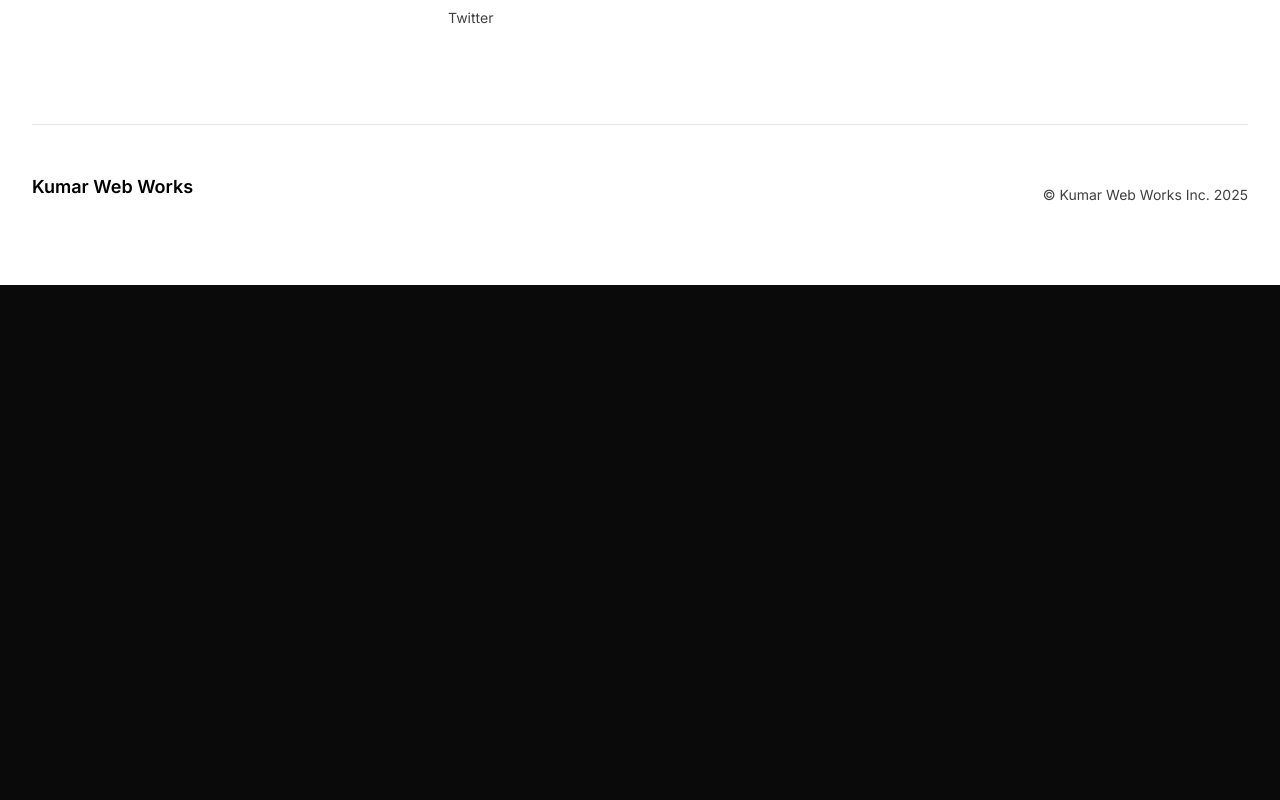
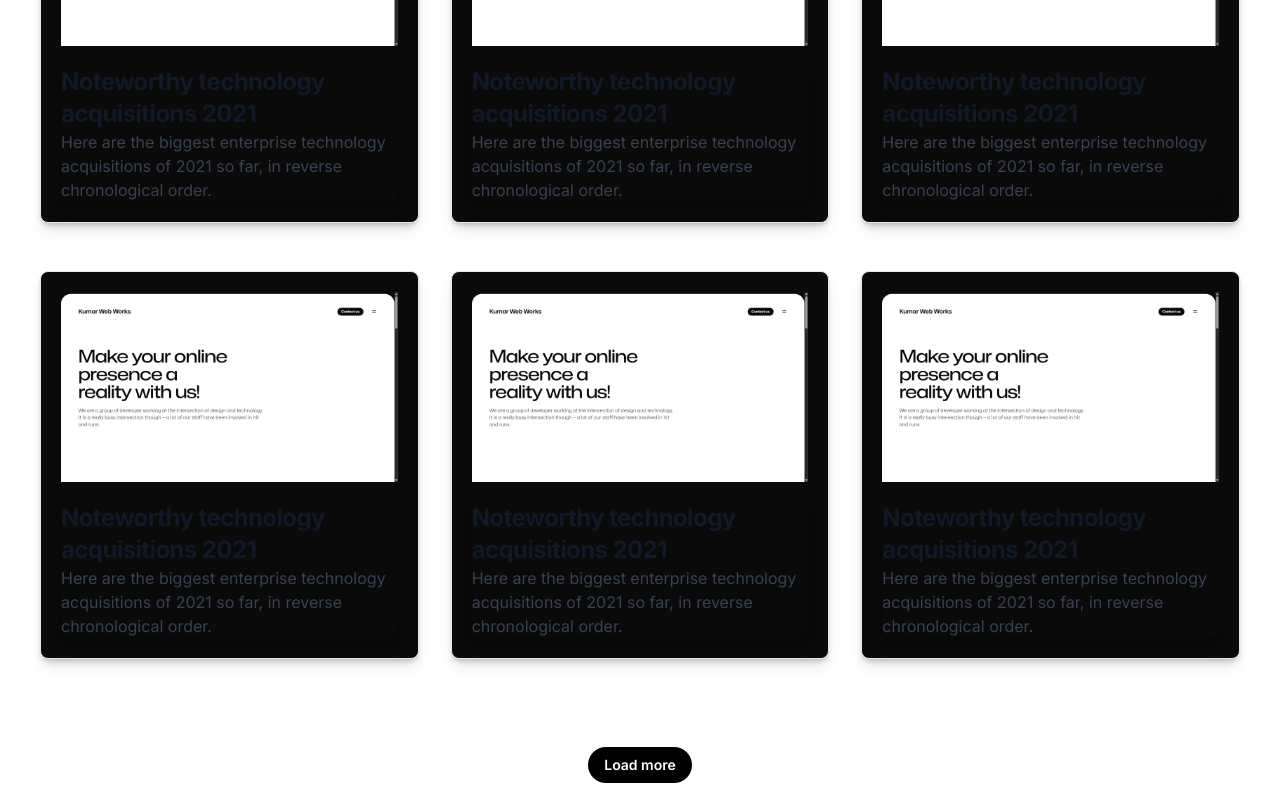
Before and after one commit to KumarWebWorks/KumarWebWorks-Agency, a Next.js app: page /blog in a window 1280 px wide. Shown: the part 780-1580 px from the top of the page. Before the commit the page ends 1065 px from the top, so only its background shows below. Built offline with nearby package versions, Linux system fonts and the light colour scheme.

Commit message:
blog card is created

```diff
--- a/next.config.js
+++ b/next.config.js
@@ -1,6 +1,8 @@
-const withFlowbiteReact = require("flowbite-react/plugin/nextjs");
+/** @type {import('next').NextConfig} */
+const nextConfig = {
+  experimental: {
+    appDir: true, // ✅ valid
+  },
+}
 
-/** @type {import('next').NextConfig} */
-const nextConfig = {}
-
-module.exports = withFlowbiteReact(nextConfig)
+module.exports = nextConfig;
--- a/src/app/blog/page.jsx
+++ b/src/app/blog/page.jsx
@@ -1,6 +1,13 @@
 
+import BlogCard from "@/components/BlogCard";
+
+import Container from "@/components/Container";
+import FadeIn from "@/components/FadeIn";
 import Meta from "@/components/Meta";
 import PageIntro from "@/components/PageIntro";
+import React from "react";
+import clsx from "clsx";
+
 
 
 export const metadata = {
@@ -15,6 +22,8 @@ export const metadata = {
 
 
 const BlogPage = () => {
+
+
 
   return (
     <>
@@ -33,6 +42,38 @@ const BlogPage = () => {
           finds new ways to re-purpose old CSS tricks articles.
         </p>
       </PageIntro>
+
+      <Container
+       className={clsx("mt-24 sm:mt-32 lg:mt-40",  "text-left")}
+      >
+        <FadeIn>
+
+
+
+          <div className="mt-24 grid grid-cols-1 sm:grid-cols-2 lg:grid-cols-3 lg:gap-y-12 md:gap-y-8  lg:gap-x-8 md:gap-x-6 gap-8 p-2">
+
+
+
+             <BlogCard />
+            <BlogCard />
+            <BlogCard />
+              <BlogCard />
+            <BlogCard />
+            <BlogCard />
+          </div>
+
+          <div className="mt-20  flex justify-center">
+            <a
+              href="#"
+              className="inline-flex items-center rounded-full bg-black px-4 py-2 text-sm font-semibold text-white hover:bg-gray-800"
+            >
+              Load more
+            </a>
+            </div>
+
+        </FadeIn>
+      </Container>
+
     </>
   );
 };
--- a/src/app/layout.jsx
+++ b/src/app/layout.jsx
@@ -9,6 +9,7 @@ const inter = Inter({ subsets: ["latin"] });
 
 export default function Root({ children }) {
   return (
+
     <html
       lang="en"
       className="h-full bg-neutral-950 text-base antialiased text-neutral-100"
@@ -23,8 +24,10 @@ export default function Root({ children }) {
         <link rel="icon" href="/favicon.ico" />
       </Head>
       <body className={`${inter.className} flex min-h-full flex-col`}>
+
         <RootLayout>{children}</RootLayout>
       </body>
     </html>
+
   );
 }
--- a/src/app/page.jsx
+++ b/src/app/page.jsx
@@ -41,13 +41,13 @@ export default function Home() {
         <meta property="og:type" content="website" />
         <meta property="og:title" content="Kumar Web Works – Top-Tier Web & App Development Agency" />
         <meta property="og:description" content="Custom web and app development solutions tailored to your business needs." />
-        <meta property="og:image" content="https://www.kumarwebworks.com/agency.PNG" />
+        <meta property="og:image" content="https://kumarwebworks.com/favicon.ico" />
         <meta property="og:url" content="https://www.kumarwebworks.com/" />
         <meta property="og:site_name" content="Kumar Web Works" />
         <meta name="twitter:card" content="summary_large_image" />
         <meta name="twitter:title" content="Kumar Web Works – Top-Tier Web & App Development Agency" />
         <meta name="twitter:description" content="Custom web and app development solutions tailored to your business needs." />
-        <meta name="twitter:image" content="https://www.kumarwebworks.com/agency.PNG" />
+        <meta name="twitter:image" content="https://kumarwebworks.com/favicon.ico" />
         <link rel="canonical" href="https://www.kumarwebworks.com/" />
       </Head>
 
--- /dev/null
+++ b/src/components/BlogCard.jsx
@@ -0,0 +1,40 @@
+
+
+
+"use client";
+
+import { Card } from "flowbite-react";
+import Image from "next/image";
+
+import React from 'react'
+
+export default function BlogCard() {
+  return (
+   <div className="w-full max-w-sm mx-auto rounded-lg shadow-lg bg-white dark:bg-gray-800 ">
+        <Card
+      className="max-w-sm bg-neutral-950 text-base antialiased p-5 "
+      renderImage={() => <Image width={500} height={500} src="/hero.jpg" alt="image 1" />}
+    >
+
+<div className="">
+  <div className="  rounded-lg shadow-lg">
+    <h5 className=" xl:mt-5 md:mt-3  sm:mt-1 xl:text-2xl  md:text-lg  sm:text-base font-bold tracking-tight text-gray-900 dark:text-white">
+        Noteworthy technology acquisitions 2021
+      </h5>
+      <p className="font-normal text-gray-700 dark:text-gray-400">
+        Here are the biggest enterprise technology acquisitions of 2021 so far, in reverse chronological order.
+      </p>
+
+  </div>
+</div>
+
+
+
+
+
+    </Card>
+    </div>
+
+
+  )
+}
--- a/src/components/Logo.jsx
+++ b/src/components/Logo.jsx
@@ -50,10 +50,12 @@ const Logo = ({ invert, href, className, children, ...props }) => {
   return (
     <h1
       className={clsx(
+        "cursor-pointer text-base sm:text-lg md:text-xl lg:text-2xl xl:text-3xl  font-semibold duration-300 ",
+
         // Mobile-first styles
-        "cursor-pointer text-lg font-medium duration-300",
+        //  "cursor-pointer sm:text-lg sm:font-medium sm:duration-300",
         // For screens ≥640px and up
-        "cursor-pointer text-2xl font-semibold duration-300 ",
+
         // "cursor-pointer text-2xl font-semibold duration-300 ",
         // // "sm:text-xs sm:font-semibold",
         className
@@ -61,8 +63,8 @@ const Logo = ({ invert, href, className, children, ...props }) => {
        {...props}
 
     >
-      {/* Kumar Web Works */}
-      {children}
+      Kumar Web Works
+
     </h1>
   );
 };
--- a/src/components/RootLayout.jsx
+++ b/src/components/RootLayout.jsx
@@ -13,6 +13,8 @@ import Offices from "./Offices";
 import SocialMedia from "./SocialMedia";
 import Footer from "./Footer";
 
+
+
 const Header = ({
   panelId,
   invert = false,
@@ -22,13 +24,18 @@ const Header = ({
   toggleRef,
 }) => {
   // Container
+    const [showIncluded, setShowIncluded] = useState(true);
   return (
     <Container>
       <div className="flex items-center justify-between">
+
         {/* Logo */}
         <Link href={"/"} aria-label="Home">
-          <Logo invert={invert}>Kumar web works</Logo>
+          <Logo invert={invert}></Logo>
         </Link>
+        {/* <div >
+          <DarkThemeToggle />
+          </div> */}
         <div className="flex items-center gap-x-8">
           <Button href={"/contact"} invert={invert}>
             Contact us
@@ -53,8 +60,29 @@ const Header = ({
                   : "fill-neutral-950 group-hover:fill-neutral-700"
               )}
             />
+
           </button>
+          {/* Toggle Button */}
+              {/* <motion.button
+                type="button"
+                onClick={() => setShowIncluded((prev) => !prev)}
+                className={`relative w-12 h-6 flex items-center rounded-full p-1 transition-colors duration-300 ${
+                  showIncluded ? "bg-green-600" : "bg-red-600"
+                }`}
+                initial={false}
+                animate={{ backgroundColor: showIncluded ? "#22c55e" : "#ef4444" }}
+              >
+                <motion.div
+                  layout
+                  transition={{ type: "spring", stiffness: 500, damping: 30 }}
+                  className="w-4 h-4 bg-white rounded-full shadow-md"
+                  style={{
+                    x: showIncluded ? "24px" : "0px",
+                  }}
+                />
+              </motion.button> */}
         </div>
+
       </div>
     </Container>
   );
```
Also changed, not shown: 1 other file (tests, documents, lock files or other folders).
